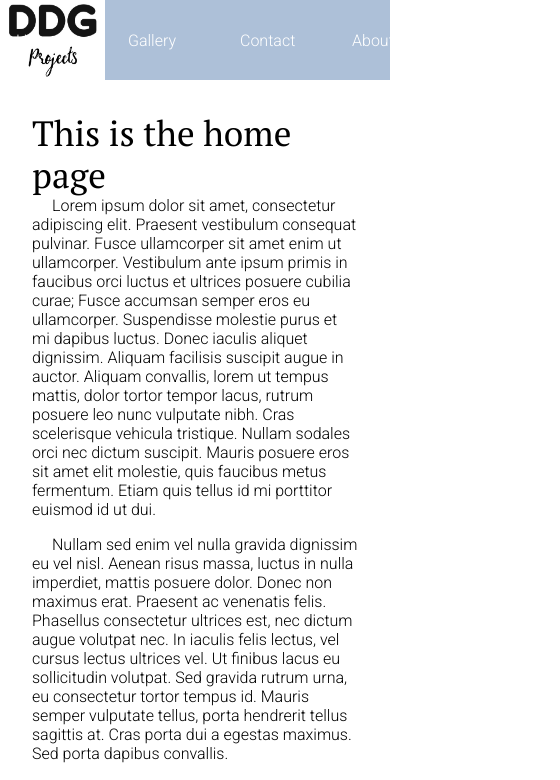
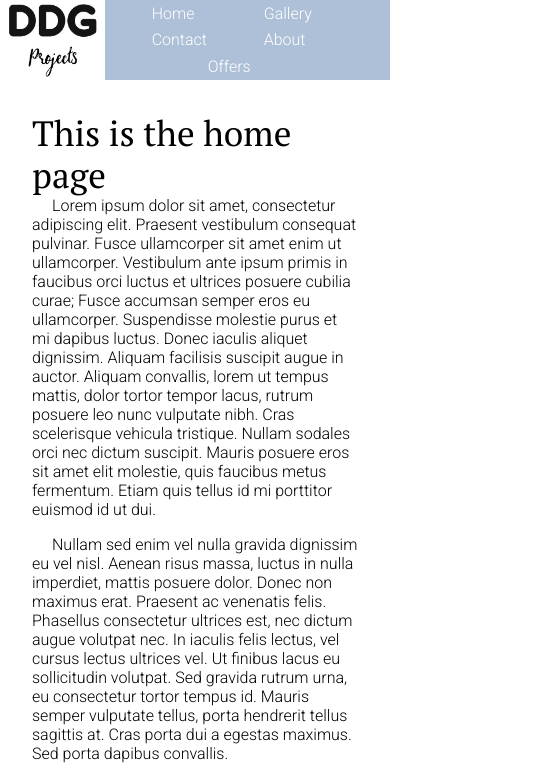
Before and after one commit to MitkoDG/react-test-app, a React (Create React App) app: page / in a window 390 px wide. Shown: the top 780 px of the page, 560 px wide, since content can reach past the window. Built offline with nearby package versions, Linux system fonts and the light colour scheme; the HTML template or start-up script is replaced by a standard one.

Commit message:
update navigation css

```diff
--- a/src/component/Navigation/MainNavigation.module.css
+++ b/src/component/Navigation/MainNavigation.module.css
@@ -48,15 +48,9 @@
 }
 
 @media screen and (max-width: 600px) {
-  /* .header ul {
+  .header ul {
     display: flex;
     flex-wrap: wrap;
-  } */
-  nav {
-    position: absolute;
-    display: flex;
-    flex-wrap: wrap;
-    min-width: 160px;
-    z-index: 1;
   }
+
 }
--- a/src/pages/Contact.js
+++ b/src/pages/Contact.js
@@ -40,6 +40,9 @@ const Contact = () => {
           {formStatus}
         </button>
       </form>
+      {/* <div>
+        <img src='https://images.unsplash.com/photo-1587560699334-bea93391dcef?ixlib=rb-4.0.3&ixid=MnwxMjA3fDB8MHxwaG90by1wYWdlfHx8fGVufDB8fHx8&auto=format&fit=crop&w=1170&q=80' alt='Contact Us' width={'300px'}></img>
+      </div> */}
     </div>
   )
 }
```
Also changed, not shown: src/pages/Contact.module.css (indentation only).
